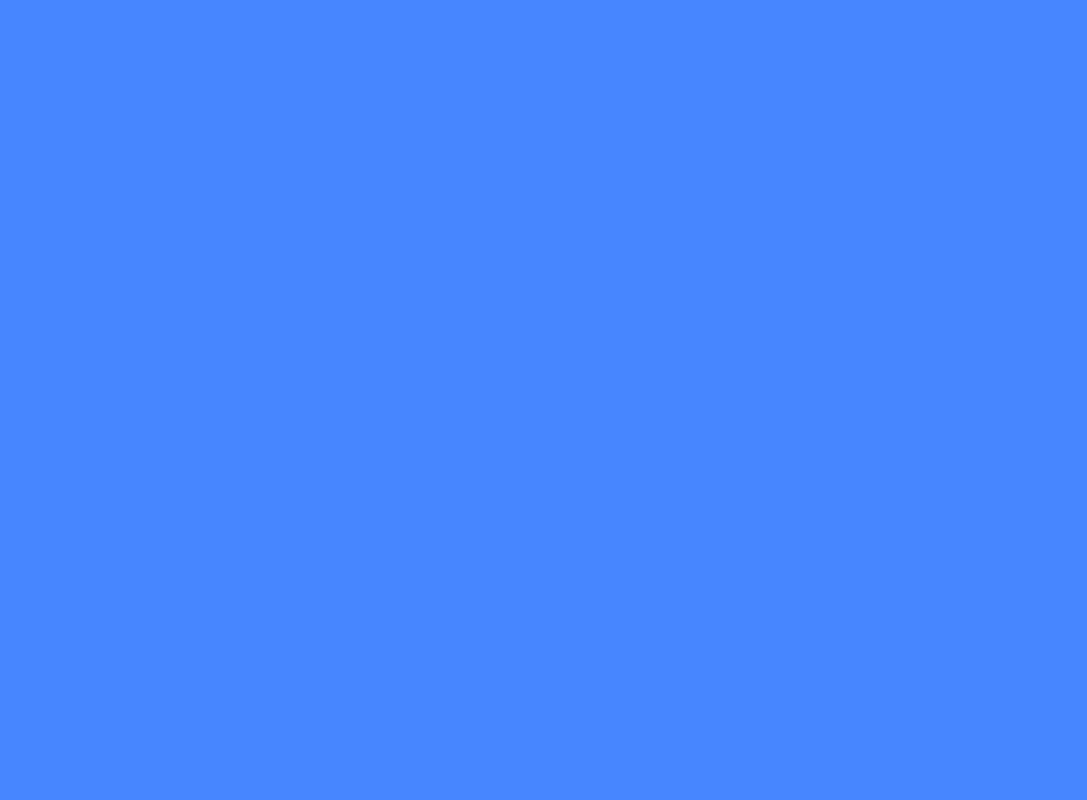
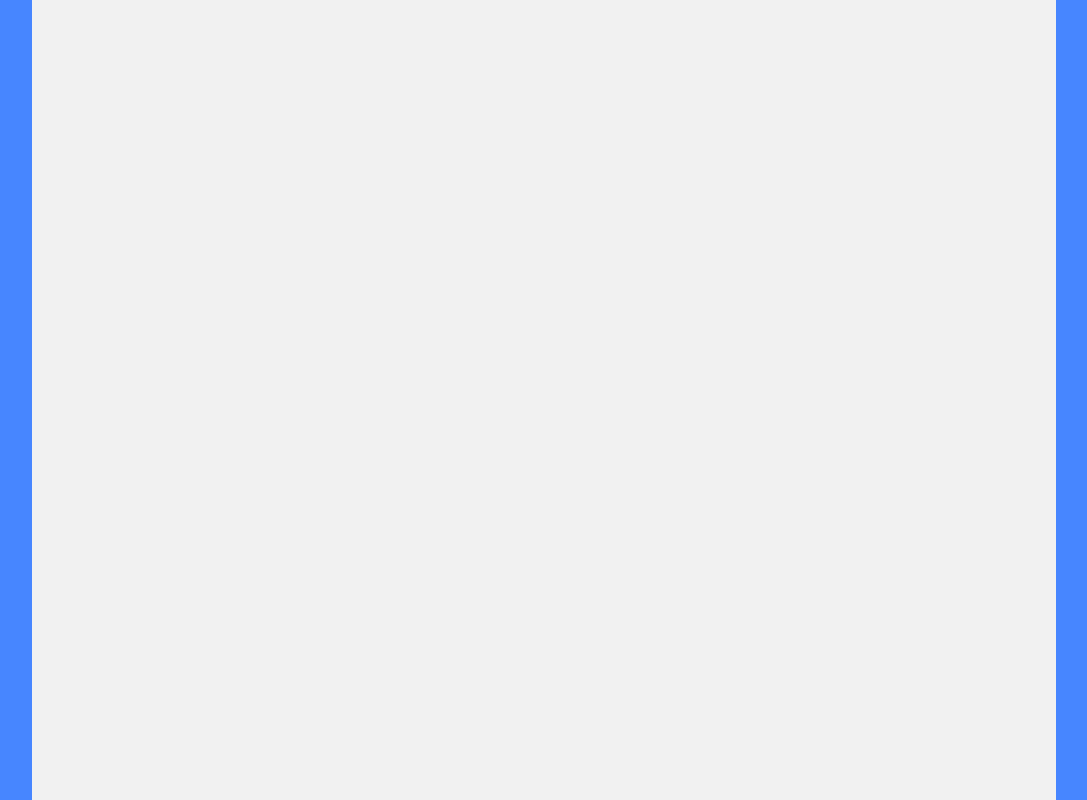
Before and after one commit to cmarcal/chamaAppChallenge, a React (Create React App) app in the folder app/: page /userInfo in a window 1280 px wide. Shown: the whole page, without its empty margins (96-1183 px from the left). Built offline with nearby package versions, Linux system fonts and the light colour scheme.

Commit message:
starting user profile structure

```diff
--- a/app/src/App.tsx
+++ b/app/src/App.tsx
@@ -1,10 +1,15 @@
-import React from 'react';
-import './App.css';
+import React from "react";
+import "./App.css";
+import { Container } from "./components";
 
 import Routes from "./Routes";
 
 function App() {
-	return <Routes />;
+	return (
+		<Container>
+			<Routes />
+		</Container>
+	);
 }
 
 export default App;
--- a/app/src/Routes.tsx
+++ b/app/src/Routes.tsx
@@ -1,11 +1,13 @@
 import React from "react";
 import { Route, BrowserRouter } from "react-router-dom";
 import Search from "./pages/search/Search";
+import UserInfo from "./pages/userInfo/UserInfo";
 
 const Routes = () => {
 	return (
 		<BrowserRouter>
 			<Route component={Search} exact path="/" />
+			<Route component={UserInfo} path="/userInfo" />
 			{/* <Route component={SearchHistory} path="/search-history" /> */}
 		</BrowserRouter>
 	);
--- a/app/src/components/container/styles.ts
+++ b/app/src/components/container/styles.ts
@@ -7,6 +7,6 @@ export const Container = styled.div`
 	height: 100%;
 
 	@media (max-width: 768px) {
-		width: 95%;
+		width: 100%;
 	}
 `;
--- a/app/src/components/search/styles.ts
+++ b/app/src/components/search/styles.ts
@@ -11,6 +11,7 @@ export const Wrapper = styled.div`
 
 	@media (max-width: 768px) {
 		border-radius: 40px;
+		width: 90%;
 	}
 `;
 
--- a/app/src/pages/search/Search.tsx
+++ b/app/src/pages/search/Search.tsx
@@ -1,14 +1,17 @@
 import React, { FormEvent, useEffect, useState } from "react";
-import { Container, InputSearch } from "../../components";
+import { InputSearch } from "../../components";
 import { useGetUserInfo } from "../../hooks";
 import { ErrorMessage, Wrapper } from "./styles";
+import { useHistory } from "react-router-dom";
 
 export default function Search() {
+	const history = useHistory();
 	const [inputValue, setInputValue] = useState<string>("");
 	const { user, error, isLoading, getUser } = useGetUserInfo();
 
 	useEffect(() => {
-		if (user) console.log(user);
+		if (user) history.push("/userInfo", user);
+		// eslint-disable-next-line react-hooks/exhaustive-deps
 	}, [user]);
 
 	const handleSubmit = (e: FormEvent) => {
@@ -17,7 +20,6 @@ export default function Search() {
 	};
 
 	return (
-		<Container>
 		<Wrapper onSubmit={handleSubmit}>
 			<InputSearch
 				inputValue={inputValue}
@@ -26,6 +28,5 @@ export default function Search() {
 			/>
 			{error && <ErrorMessage>Error: {error}</ErrorMessage>}
 		</Wrapper>
-		</Container>
 	);
 }
--- /dev/null
+++ b/app/src/pages/userInfo/UserInfo.tsx
@@ -0,0 +1,13 @@
+import React from "react";
+import { User } from "../../services/types";
+import { Wrapper } from "./styles";
+import { useLocation } from "react-router-dom";
+
+const UserInfo = () => {
+	const { state: user } = useLocation<User>();
+	console.log("User", user);
+
+	return <Wrapper></Wrapper>;
+};
+
+export default UserInfo;
--- /dev/null
+++ b/app/src/pages/userInfo/styles.ts
@@ -0,0 +1,7 @@
+import styled from "styled-components";
+
+export const Wrapper = styled.div`
+	height: 100%;
+	width: 100%;
+	background-color: #f1f1f1;
+`;
```
Lines whose indentation alone changed are shown as unchanged.
